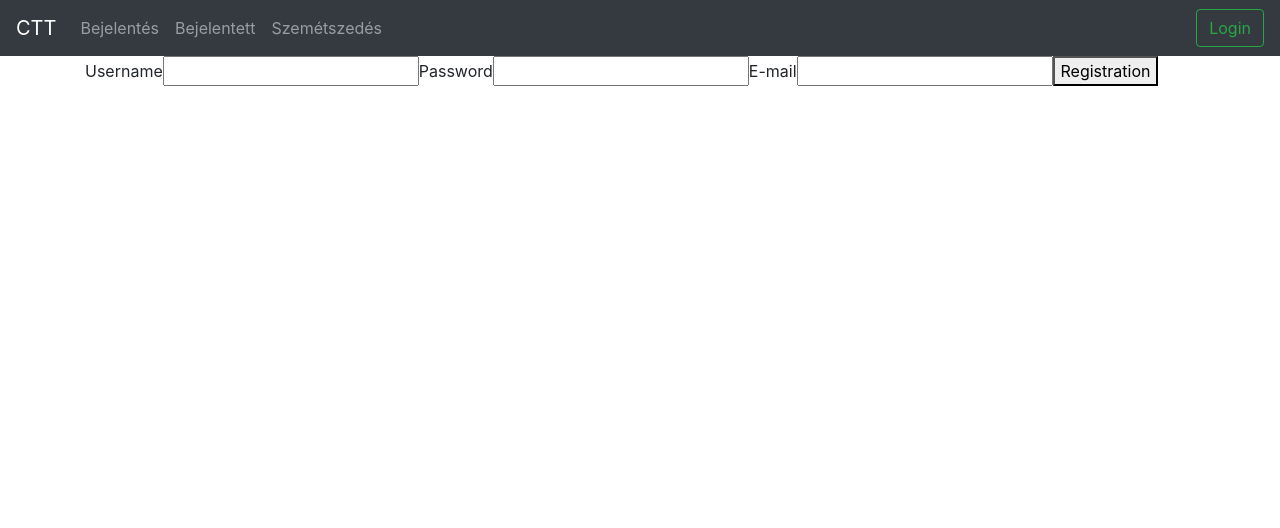
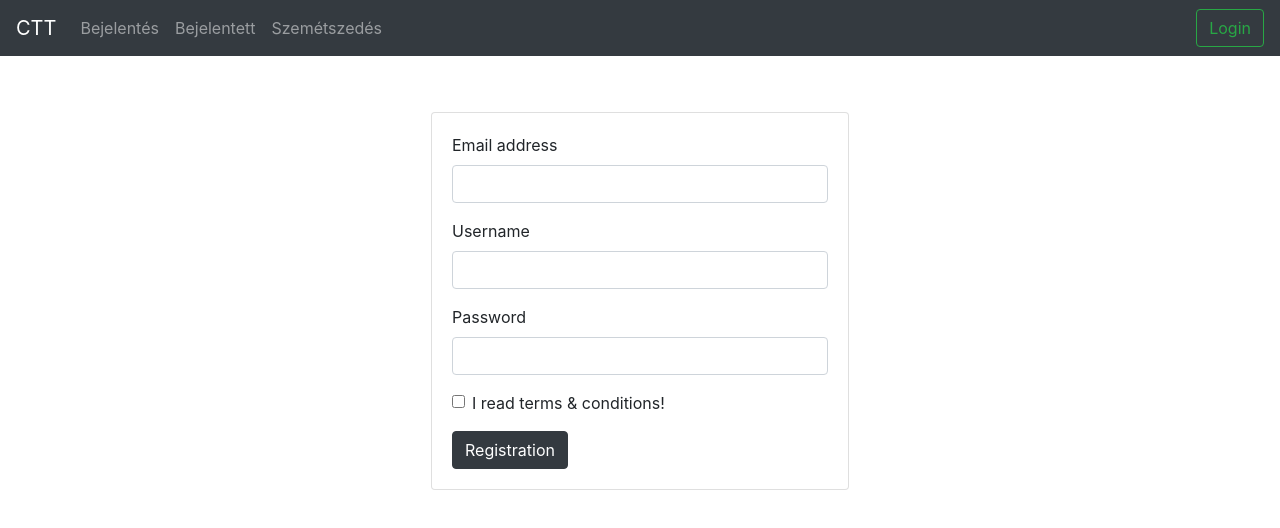
Before and after one commit to pakayb/catch-the-trash-frontend, a React (Create React App) app: page /registration in a window 1280 px wide. Shown: the top 528 px of the page. Built offline with nearby package versions, Linux system fonts and the light colour scheme.

Commit message:
registration got style

```diff
--- a/src/component/login/registration.jsx
+++ b/src/component/login/registration.jsx
@@ -35,18 +35,33 @@
 
     render(){
         return(
-            <div>
-                <span>Username</span>
-                <input type="text" value={this.state.username} onChange={this.usernameOnChange} name="username" />
+            <div className="container" style={{marginLeft: "auto", marginRight: "auto", marginTop: "5%", width: "28rem"}}>
+                <div className="card">
+                    <div className="card-body">
+                        <form>
+                            <div className="form-group">
+                                <label htmlFor="exampleInputEmail1">Email address</label>
+                                <input type="email" className="form-control" id="exampleInputEmail1"
+                                       aria-describedby="emailHelp" onChange={this.emailOnChange} value={this.state.email}/>
+                            </div>
+                            <div className="form-group">
+                                <label htmlFor="exampleInputPassword1">Username</label>
+                                <input type="text" className="form-control" id="exampleInputUsername" onChange={this.usernameOnChange} value={this.state.username}/>
+                            </div>
+                            <div className="form-group">
+                                <label htmlFor="exampleInputPassword1">Password</label>
+                                <input type="password" className="form-control" id="exampleInputPassword1" onChange={this.passwordOnChange} value={this.state.password}/>
+                            </div>
+                            <div className="form-group form-check">
+                                <input type="checkbox" className="form-check-input" id="exampleCheck1"/>
+                                <label className="form-check-label" htmlFor="exampleCheck1">I read terms & conditions!</label>
+                            </div>
+                            <button type="submit" className="btn btn-dark">Registration</button>
+                        </form>
+                    </div>
+                </div>
+            </div>
 
-                <span>Password</span>
-                <input type="password" value={this.state.password} onChange={this.passwordOnChange} name="password" />
-
-                <span>E-mail</span>
-                <input type="email" value={this.state.email} name="email" onChange={this.emailOnChange} />
-
-                <button onClick={this.registration} >Registration</button>
-            </div>
         )
     }
 }
```
